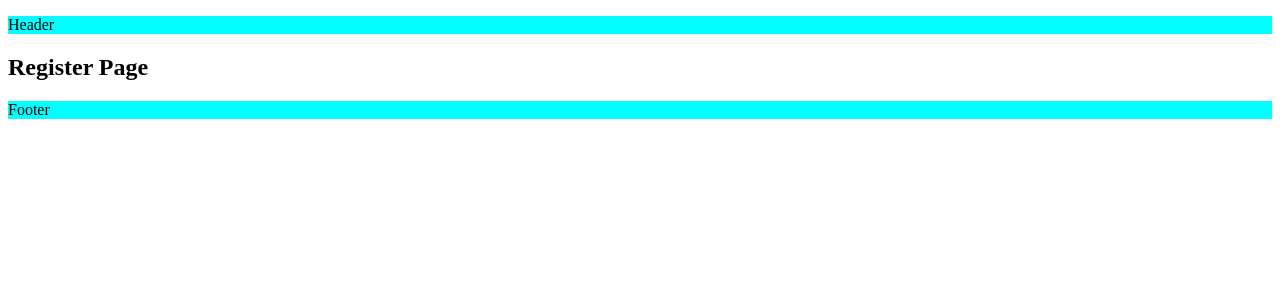
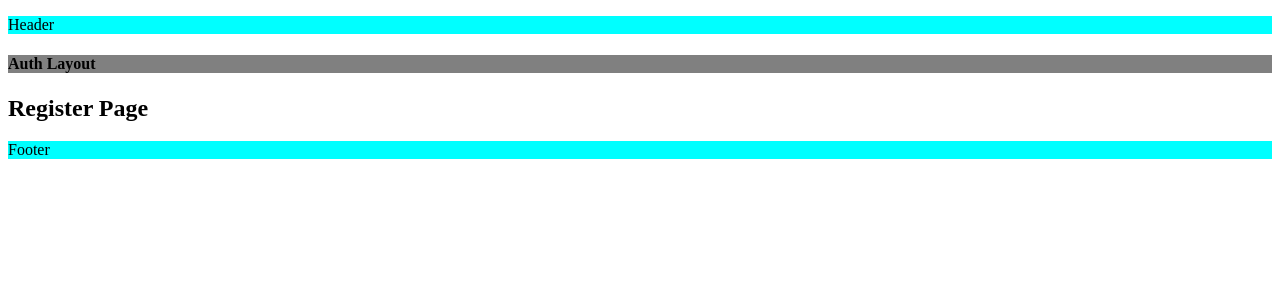
Before and after one commit to ArifulIslam99/Next-Revisit, a Next.js app: page /register in a window 1280 px wide. Shown: the top 300 px of the page. Built offline with nearby package versions, Linux system fonts and the light colour scheme.

Commit message:
Add layout on route groups

```diff
--- /dev/null
+++ b/src/app/(auth)/(with-auth)/layout.tsx
@@ -0,0 +1,15 @@
+export default function AuthLayout({
+    children,
+  }: {
+    children: React.ReactNode;
+  }) {
+    return (
+      <>
+      <div style={{ backgroundColor: "grey" }}>
+          <h4>Auth Layout</h4>
+        </div>
+        {children}
+
+      </>
+    );
+  }
```
Also changed, not shown: src/app/(auth)/(with-auth)/register/page.tsx (renamed from src/app/(auth)/register/page.tsx).
